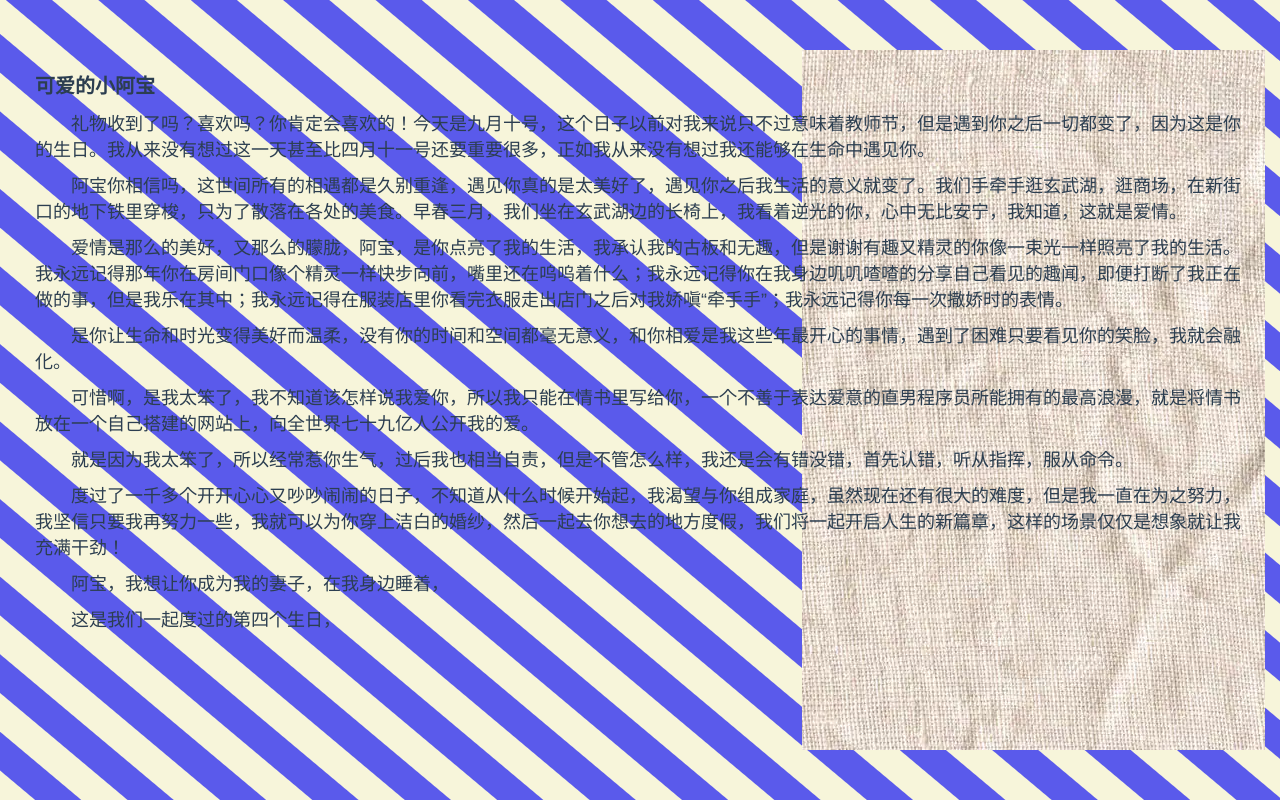
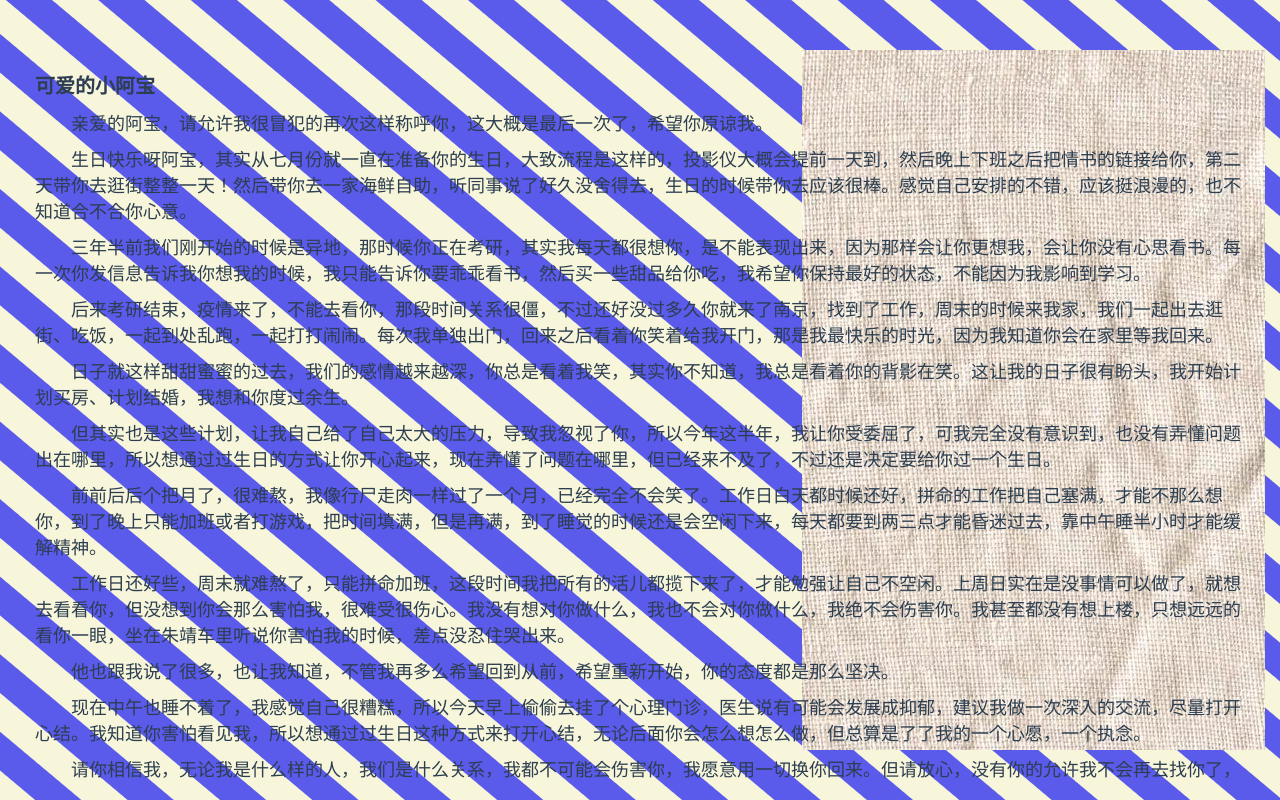
Before and after one commit to AdorableLi/personalWebsite.github.io, a Vue app: page /#/indexPage in a window 1280 px wide. Built offline with nearby package versions, Linux system fonts and the light colour scheme.

Commit message:
应是终章

```diff
--- a/src/components/indexPage.vue
+++ b/src/components/indexPage.vue
@@ -4,7 +4,7 @@
         <div class="letter">
             <div class="title">可爱的小阿宝</div>
             <div class="article">
-                <div>礼物收到了吗？喜欢吗？你肯定会喜欢的！今天是九月十号，这个日子以前对我来说只不过意味着教师节，但是遇到你之后一切都变了，因为这是你的生日。我从来没有想过这一天甚至比四月十一号还要重要很多，正如我从来没有想过我还能够在生命中遇见你。</div>
+                <!-- <div>礼物收到了吗？喜欢吗？你肯定会喜欢的！今天是九月十号，这个日子以前对我来说只不过意味着教师节，但是遇到你之后一切都变了，因为这是你的生日。我从来没有想过这一天甚至比四月十一号还要重要很多，正如我从来没有想过我还能够在生命中遇见你。</div>
                 <div>阿宝你相信吗，这世间所有的相遇都是久别重逢，遇见你真的是太美好了，遇见你之后我生活的意义就变了。我们手牵手逛玄武湖，逛商场，在新街口的地下铁里穿梭，只为了散落在各处的美食。早春三月，我们坐在玄武湖边的长椅上，我看着逆光的你，心中无比安宁，我知道，这就是爱情。</div>
                 <div>爱情是那么的美好，又那么的朦胧，阿宝，是你点亮了我的生活，我承认我的古板和无趣，但是谢谢有趣又精灵的你像一束光一样照亮了我的生活。我永远记得那年你在房间门口像个精灵一样快步向前，嘴里还在呜呜着什么；我永远记得你在我身边叽叽喳喳的分享自己看见的趣闻，即便打断了我正在做的事，但是我乐在其中；我永远记得在服装店里你看完衣服走出店门之后对我娇嗔“牵手手”；我永远记得你每一次撒娇时的表情。</div>
                 <div>是你让生命和时光变得美好而温柔，没有你的时间和空间都毫无意义，和你相爱是我这些年最开心的事情，遇到了困难只要看见你的笑脸，我就会融化。</div>
@@ -12,7 +12,27 @@
                 <div>就是因为我太笨了，所以经常惹你生气，过后我也相当自责，但是不管怎么样，我还是会有错没错，首先认错，听从指挥，服从命令。</div>
                 <div>度过了一千多个开开心心又吵吵闹闹的日子，不知道从什么时候开始起，我渴望与你组成家庭，虽然现在还有很大的难度，但是我一直在为之努力，我坚信只要我再努力一些，我就可以为你穿上洁白的婚纱，然后一起去你想去的地方度假，我们将一起开启人生的新篇章，这样的场景仅仅是想象就让我充满干劲！</div>
                 <div>阿宝，我想让你成为我的妻子，在我身边睡着，</div>
-                <div>这是我们一起度过的第四个生日，</div>
+                <div>这是我们一起度过的第四个生日，</div> -->
+                <div>亲爱的阿宝，请允许我很冒犯的再次这样称呼你，这大概是最后一次了，希望你原谅我。</div>
+                <div>生日快乐呀阿宝，其实从七月份就一直在准备你的生日，大致流程是这样的，投影仪大概会提前一天到，然后晚上下班之后把情书的链接给你，第二天带你去逛街整整一天！然后带你去一家海鲜自助，听同事说了好久没舍得去，生日的时候带你去应该很棒。感觉自己安排的不错，应该挺浪漫的，也不知道合不合你心意。</div>
+                <div>三年半前我们刚开始的时候是异地，那时候你正在考研，其实我每天都很想你，是不能表现出来，因为那样会让你更想我，会让你没有心思看书。每一次你发信息告诉我你想我的时候，我只能告诉你要乖乖看书，然后买一些甜品给你吃，我希望你保持最好的状态，不能因为我影响到学习。</div>
+                <div>后来考研结束，疫情来了，不能去看你，那段时间关系很僵，不过还好没过多久你就来了南京，找到了工作，周末的时候来我家，我们一起出去逛街、吃饭，一起到处乱跑，一起打打闹闹。每次我单独出门，回来之后看着你笑着给我开门，那是我最快乐的时光，因为我知道你会在家里等我回来。</div>
+                <div>日子就这样甜甜蜜蜜的过去，我们的感情越来越深，你总是看着我笑，其实你不知道，我总是看着你的背影在笑。这让我的日子很有盼头，我开始计划买房、计划结婚，我想和你度过余生。</div>
+                <div>但其实也是这些计划，让我自己给了自己太大的压力，导致我忽视了你，所以今年这半年，我让你受委屈了，可我完全没有意识到，也没有弄懂问题出在哪里，所以想通过过生日的方式让你开心起来，现在弄懂了问题在哪里，但已经来不及了，不过还是决定要给你过一个生日。</div>
+                <div>前前后后个把月了，很难熬，我像行尸走肉一样过了一个月，已经完全不会笑了。工作日白天都时候还好，拼命的工作把自己塞满，才能不那么想你，到了晚上只能加班或者打游戏，把时间填满，但是再满，到了睡觉的时候还是会空闲下来，每天都要到两三点才能昏迷过去，靠中午睡半小时才能缓解精神。</div>
+                <div>工作日还好些，周末就难熬了，只能拼命加班，这段时间我把所有的活儿都揽下来了，才能勉强让自己不空闲。上周日实在是没事情可以做了，就想去看看你，但没想到你会那么害怕我，很难受很伤心。我没有想对你做什么，我也不会对你做什么，我绝不会伤害你。我甚至都没有想上楼，只想远远的看你一眼，坐在朱靖车里听说你害怕我的时候，差点没忍住哭出来。</div>
+                <div>他也跟我说了很多，也让我知道，不管我再多么希望回到从前，希望重新开始，你的态度都是那么坚决。</div>
+                <div>现在中午也睡不着了，我感觉自己很糟糕，所以今天早上偷偷去挂了个心理门诊，医生说有可能会发展成抑郁，建议我做一次深入的交流，尽量打开心结。我知道你害怕看见我，所以想通过过生日这种方式来打开心结，无论后面你会怎么想怎么做，但总算是了了我的一个心愿，一个执念。</div>
+                <div>请你相信我，无论我是什么样的人，我们是什么关系，我都不可能会伤害你，我愿意用一切换你回来。但请放心，没有你的允许我不会再去找你了，我不想让你感到恐惧害怕。</div>
+                <div>我让他们帮忙把海绵宝宝和手帐本带给你了。海绵宝宝是我们第一次见面的时候你送给我的，你说见到它就会想起你，就像看到你，它会陪着我。</div>
+                <div>确实是这样，这段时间我每天晚上都抱着它哭。还有手帐本，里面夹着你送给我的各种生日呀、程序员节等等小礼品里夹带的纸片，我一直都藏着。海绵宝宝我洗干净了，现在我把它们都还给你，我不敢再看它们。</div>
+                <div>我知道应该怎么做了，我应该更心细，应该更耐心，应该在你需要我的时候站出来，应该给你带一枝花，应该随时给你一些小惊喜，应该让你开心，应该浪漫和有趣还有幽默，应该满足你的小要求，应该表达出我的感情，但我也知道你不会再回来了，无论我做什么说什么。</div>
+                <div>我想用投影仪这些东西弥补你，也想告诉你，这次之后我真的彻底改变了，我会变得很好的。</div>
+                <div>三年半的时间，就像是一场梦。其实就像周星驰说的，我曾经有一份真挚的爱情，如果能再来一次，我希望是一万年。</div>
+                <div>即便我再想你，我也不敢幻想着你再联系我，只要知道你过得好，我就很开心了。</div>
+                <div>我好想继续爱你，再爱一次，轰轰烈烈，把我的一切都给你。</div>
+                <div>我知道，不管我怎么说怎么做，你都不想继续了，不管我说什么做什么都只会让你害怕厌烦，但无论如何，我还是想说一句</div>
+                <div>生日快乐呀阿宝～</div>
             </div>
         </div>
     </div>
```
Also changed, not shown: 1 other file (tests, documents, lock files or other folders).
